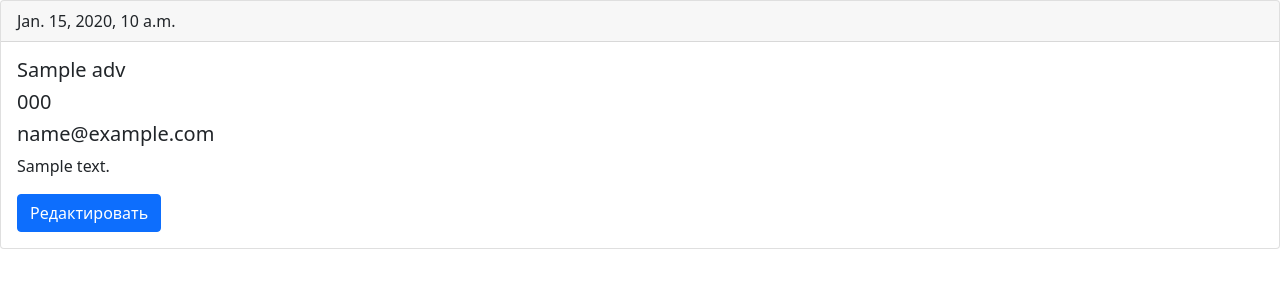
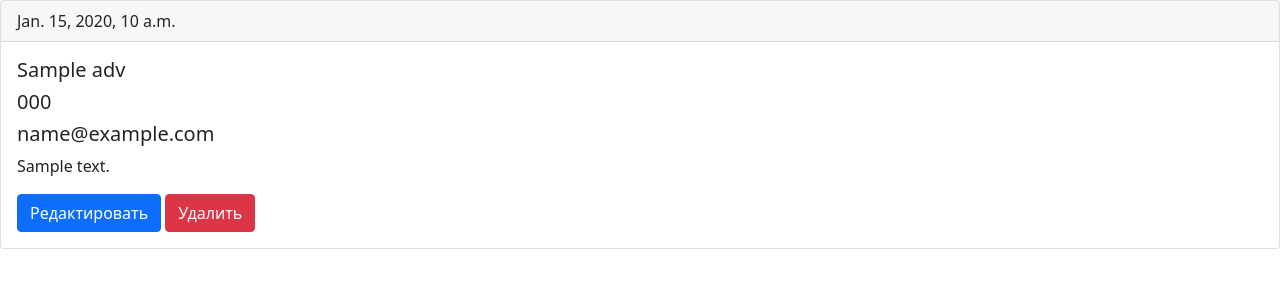
Before and after one commit to AnzhelaPavlidi/PyAppss, a Django app: template templates/main/advertlistdetail.html in a window 1280 px wide. Shown: the part 56-356 px from the top of the page. Run offline with Django 3.2, Linux system fonts and the light colour scheme; the template is opened without the code that fills it: most values are stand-ins (such as "Sample title", 1, 10 or a date in 2020); parts of the project's set-up code (start-up, migrations or seed data) failed here and were passed over.

Commit message:
add  button update, delete

```diff
--- a/templates/main/advertlistdetail.html
+++ b/templates/main/advertlistdetail.html
@@ -9,7 +9,8 @@
     <h5 class="card-title">{{ adv.phone}}</h5>
     <h5 class="card-title">{{ adv.email}}</h5>
     <p class="card-text">{{ adv.text}}</p>
-    <a href="#" class="btn btn-primary">Редактировать</a>
+    <a href="{{adv.get_UpdateUrl }}" class="btn btn-primary">Редактировать</a>
+    <a href="{{adv.get_DeleteUrl }}" class="btn btn-danger">Удалить</a>
   </div>
 </div>
 {%endfor%}
```
